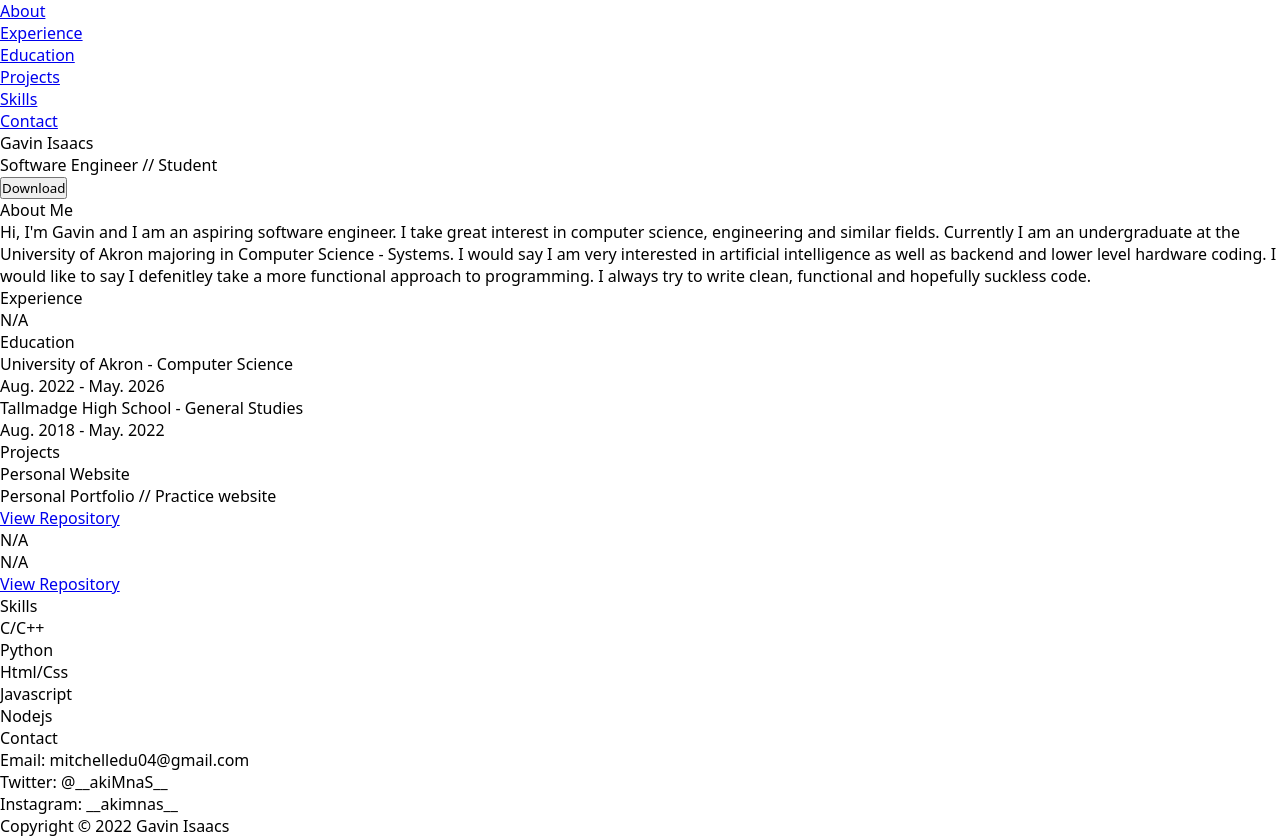
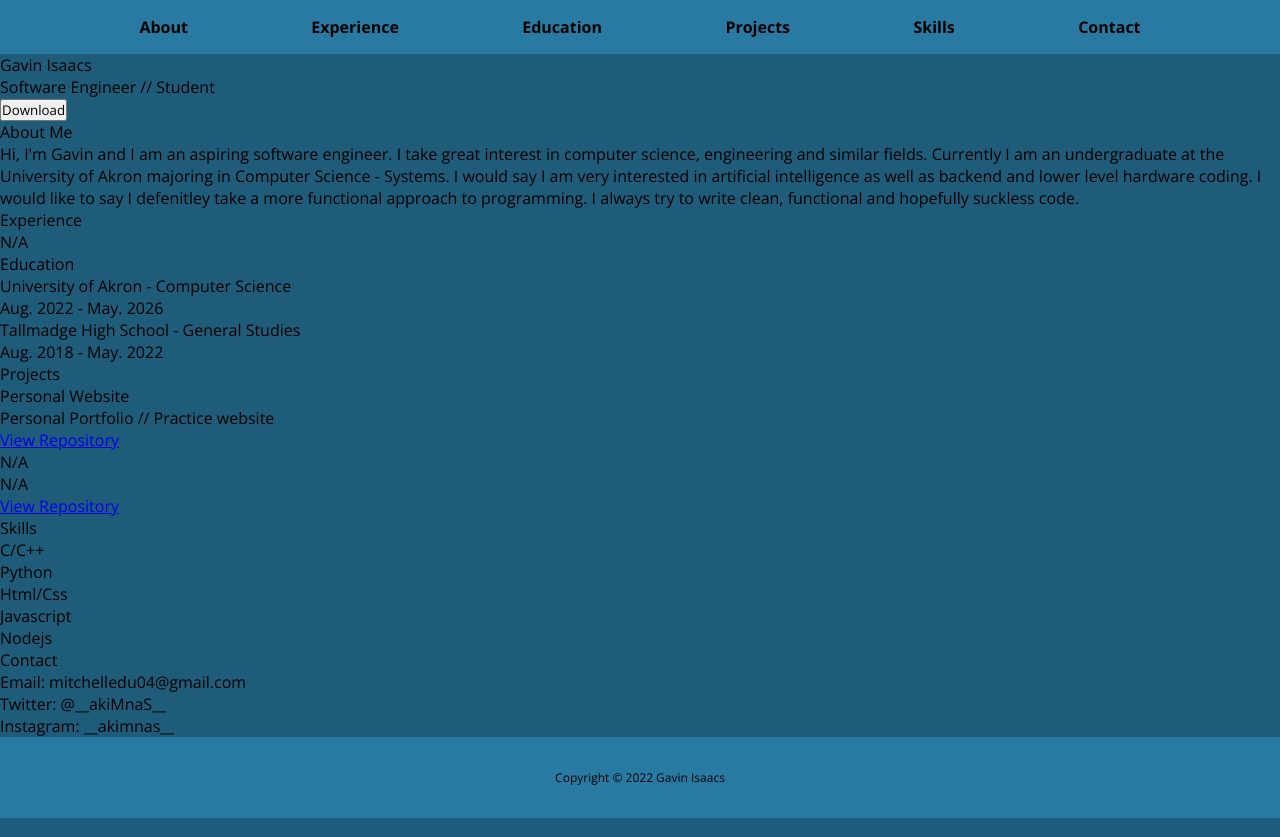
Before and after one commit to akim-nas/my-website, a PHP site: template templates/index.html in a window 1280 px wide. Run offline with PHP 8.4, Linux system fonts and the light colour scheme; the template is opened without the code that fills it, so the values that code supplies are empty.

Commit message:
style navbar

```diff
--- a/static/style.css
+++ b/static/style.css
@@ -1,8 +1,43 @@
-* { padding: 0; margin: 0; font-family: "sans"; }
+@import url('https://fonts.googleapis.com/css2?family=Open+Sans:wght@400;600;700;800&display=swap');
+
+* { padding: 0; margin: 0; font-family: "Open Sans", sans-serif; }
 
 html, body { height: 100vh; }
 
 .flex-container {
+	height: 100vh;
 	display: flex;
+	justify-content: space-between;
 	flex-direction: column;
+	background-color: hsl(200, 60%, 30%);
 }
+
+.navbar {
+	padding: 1rem 1rem;
+	display: flex;
+	justify-content: space-evenly;
+	align-items: center;
+	background-color: hsl(200, 60%, 40%);
+}
+
+.nav-item a, .nav-item a:hover, .nav-item a:visited {
+	text-decoration: none;
+	color: hsl(0, 0%, 0%);
+	font-weight: 700;
+	transition: 0.2s;
+}
+
+.nav-item a:hover {
+	color: hsl(0, 0%, 70%);
+	transition: 0.2s;
+}
+
+.footer {
+	background-color: hsl(200, 60%, 40%);
+	font-weight: 400;
+	font-size: 0.75rem;
+	padding: 2rem 1rem;
+	display: flex;
+	justify-content: center;
+	align-items: center;
+}
```
